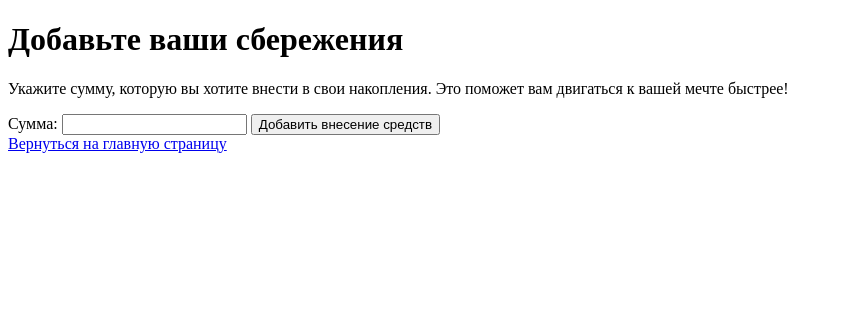
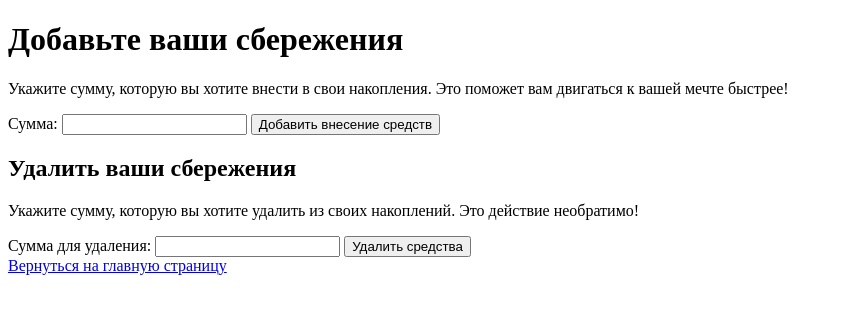
Before and after one commit to nikitachuev2/UIUX_CalculatorForDreams, a Flask app: page /add_contribution in a window 1280 px wide. Shown: the top 314 px of the page, without its empty margins (0-842 px from the left). Run offline with Flask 3, Linux system fonts and the light colour scheme; a user stored in the database is signed in.

Commit message:
удаление средств - заглушка

```diff
--- a/my_dreams_site/templates/add_contribution.html
+++ b/my_dreams_site/templates/add_contribution.html
@@ -9,11 +9,22 @@
 <body>
     <h1>Добавьте ваши сбережения</h1>
     <p>Укажите сумму, которую вы хотите внести в свои накопления. Это поможет вам двигаться к вашей мечте быстрее!</p>
+
     <form method="POST">
         <label for="amount">Сумма:</label>
         <input type="number" step="0.01" name="amount" required>
         <button type="submit">Добавить внесение средств</button>
     </form>
+
+    <h2>Удалить ваши сбережения</h2>
+    <p>Укажите сумму, которую вы хотите удалить из своих накоплений. Это действие необратимо!</p>
+
+    <form method="POST" action="#">
+        <label for="remove_amount">Сумма для удаления:</label>
+        <input type="number" step="0.01" name="remove_amount" required>
+        <button type="submit">Удалить средства</button>
+    </form>
+
     <a href="{{ url_for('home') }}">Вернуться на главную страницу</a>
 </body>
 </html>
```
